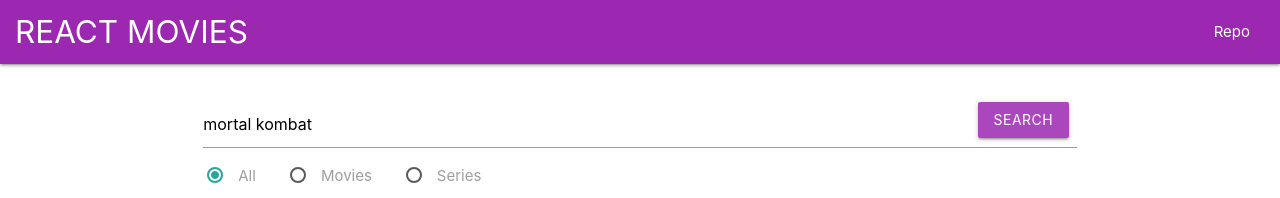
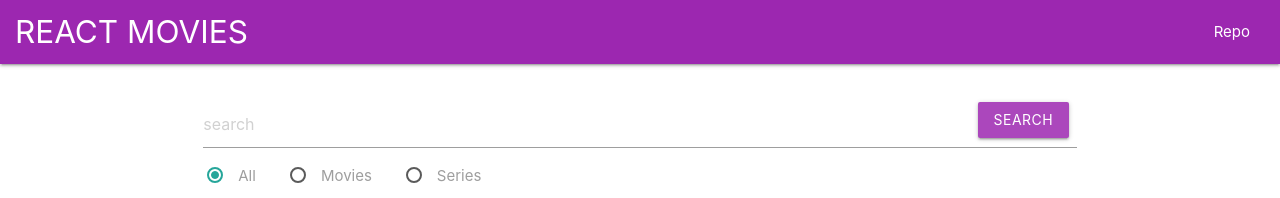
Before and after one commit to the-lensky/movies, a React (Create React App) app: page / in a window 1280 px wide. Shown: the top 198 px of the page. Built offline with nearby package versions, Linux system fonts and the light colour scheme; no server answers.

Commit message:
-fix search

```diff
--- a/src/components/Search.js
+++ b/src/components/Search.js
@@ -2,7 +2,7 @@ import React, { useState } from 'react'
 
 const Search = ({searchMovies}) => {
 
-    const [search, setSearch] = useState('mortal kombat')
+    const [search, setSearch] = useState('')
     const [filter, setFilter] = useState('all')
 
     const handleKey = (e) => {
```
